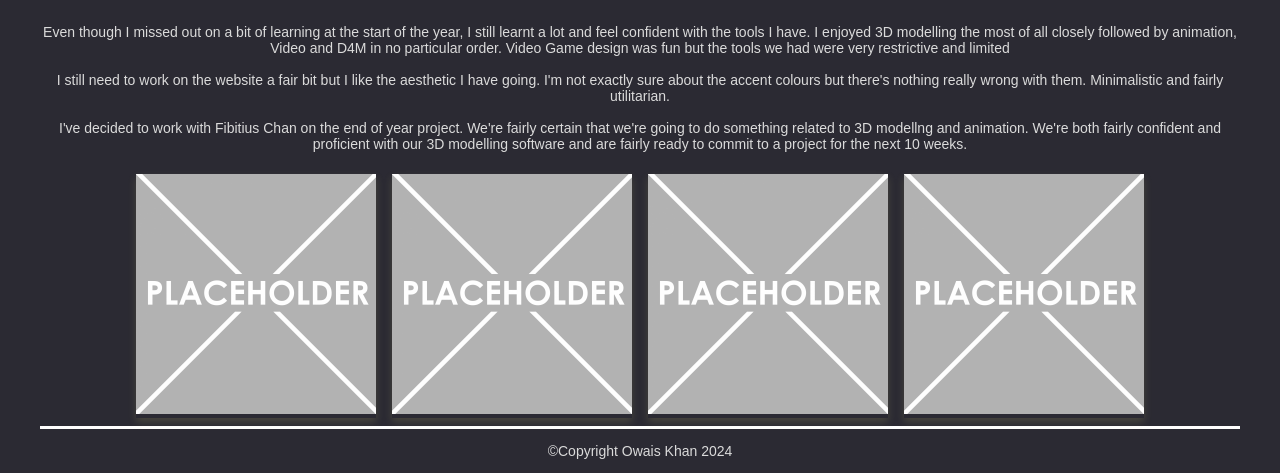
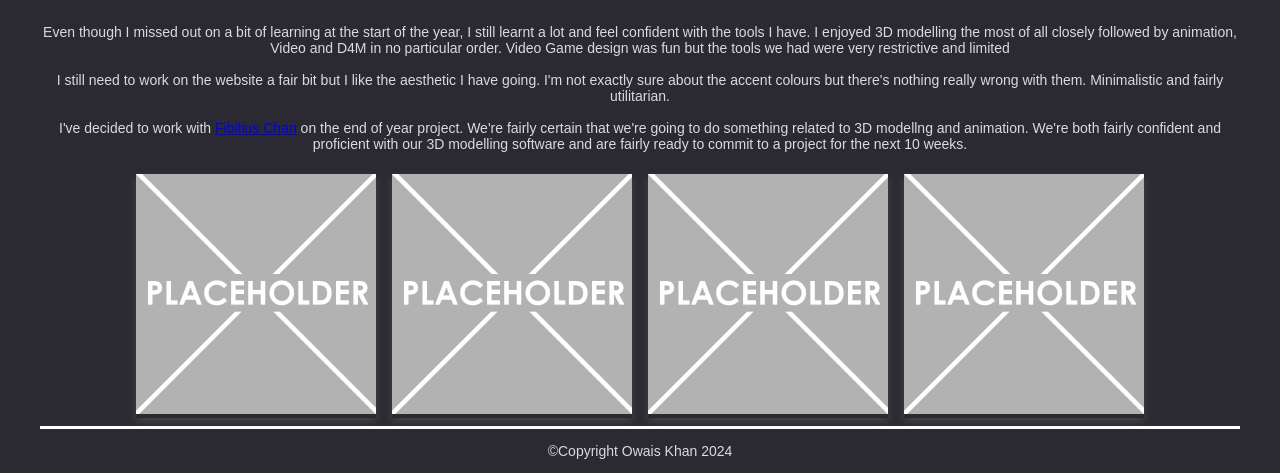
Before and after one commit to Owasisis/O.K-10DGT-BHS-Website, a plain HTML site: page reflection.html in a window 1280 px wide. Shown: the part 376-849 px from the top of the page. Drawn offline with Linux system fonts and the light colour scheme; a web font is replaced by a local one.

Commit message:
Added Fibitius website hyperlink

```diff
--- a/reflection.html
+++ b/reflection.html
@@ -35,7 +35,7 @@
         <p>
             Even though I missed out on a bit of learning at the start of the year, I still learnt a lot and feel confident with the tools I have. I enjoyed 3D modelling the most of all closely followed by animation, Video and D4M in no particular order. Video Game design was fun but the tools we had were very restrictive and limited <br><br>
             I still need to work on the website a fair bit but I like the aesthetic I have going. I'm not exactly sure about the accent colours but there's nothing really wrong with them. Minimalistic and fairly utilitarian. <br><br>
-          I've decided to work with Fibitius Chan on the end of year project. We're fairly certain that we're going to do something related to 3D modellng and animation. We're both fairly confident and proficient with our 3D modelling software and are fairly ready to commit to a project for the next 10 weeks. <br>
+          I've decided to work with <a href="https://28noob.github.io/Fibitius-Chan-s-Digi-Website/index.html" target="_blank">Fibitius Chan</a> on the end of year project. We're fairly certain that we're going to do something related to 3D modellng and animation. We're both fairly confident and proficient with our 3D modelling software and are fairly ready to commit to a project for the next 10 weeks. <br>
         </p>
       </div>
         <!-- This is the container for all the images you want to add- it's a flexbox so add as many as you want -->
```
